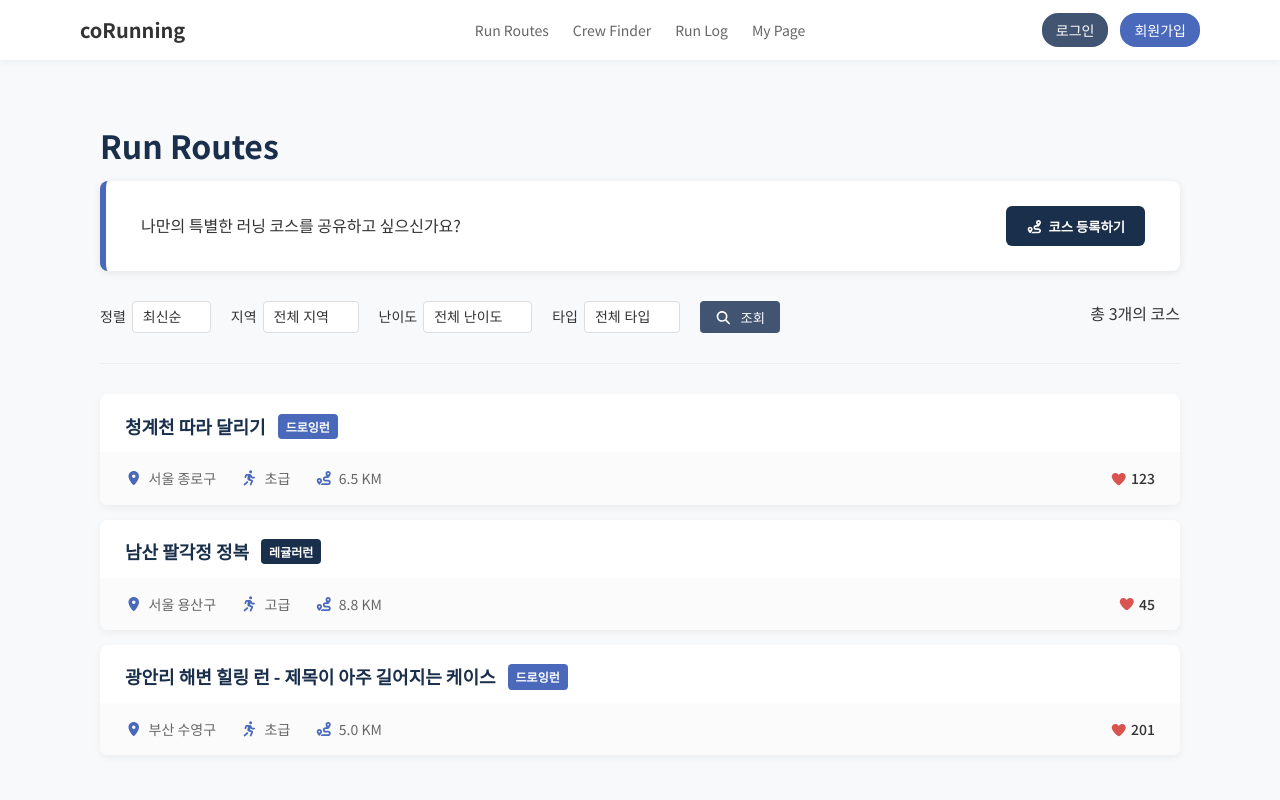
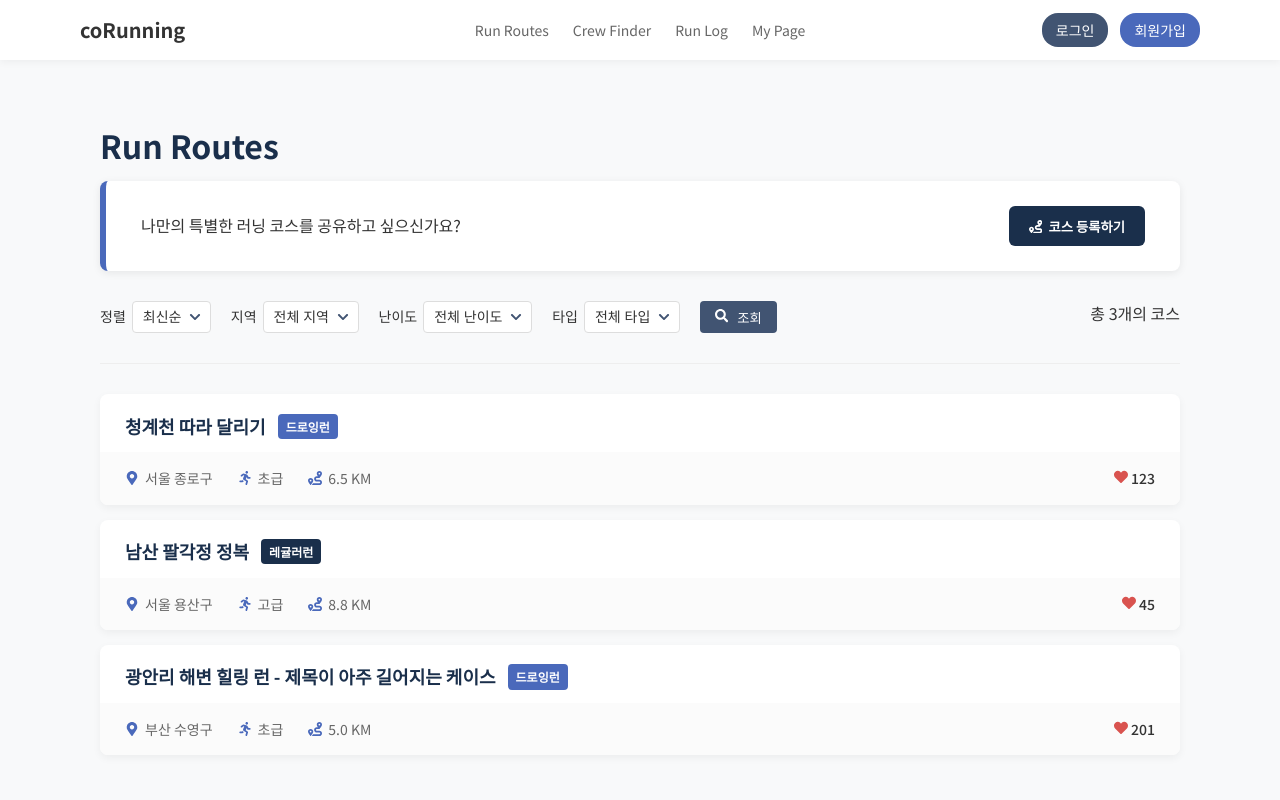
Before and after one commit to yulim1115/coRunningFront, a React (Create React App) app in the folder corunning/: page /routes in a window 1280 px wide. Shown: the top 800 px of the page. Built offline with nearby package versions, Linux system fonts and the light colour scheme.

Commit message:
react-icons로 수정

```diff
--- a/corunning/package.json
+++ b/corunning/package.json
@@ -16,6 +16,7 @@
     "react": "^19.2.0",
     "react-daum-postcode": "^3.2.0",
     "react-dom": "^19.2.0",
+    "react-icons": "^5.5.0",
     "react-router-dom": "^7.9.6",
     "react-scripts": "5.0.1",
     "styled-components": "^6.1.19",
--- a/corunning/src/pages/RunRoutes/RunRoutesListPage.jsx
+++ b/corunning/src/pages/RunRoutes/RunRoutesListPage.jsx
@@ -1,14 +1,14 @@
 import React from "react";
 import "./RunRoutesPage.css";
 
-import { FontAwesomeIcon } from "@fortawesome/react-fontawesome";
 import {
-  faRoute,
-  faMagnifyingGlass,
-  faMapMarkerAlt,
-  faPersonRunning,
-  faHeart,
-} from "@fortawesome/free-solid-svg-icons";
+  FaRoute,
+  FaSearch,
+  FaMapMarkerAlt,
+  FaRunning,
+  FaHeart,
+  FaChevronDown,
+} from "react-icons/fa";
 
 const sampleRoutes = [
   {
@@ -50,13 +50,15 @@ function RunRoutesListPage() {
       <div className="registration-notice">
         <p>나만의 특별한 러닝 코스를 공유하고 싶으신가요?</p>
         <button className="register-course-btn">
-          <FontAwesomeIcon icon={faRoute} /> &nbsp; 코스 등록하기
+          <FaRoute /> &nbsp; 코스 등록하기
         </button>
       </div>
 
       {/* 필터 */}
       <section className="filter-controls-area">
         <div className="filter-group-wrapper">
+
+          {/* 정렬 */}
           <div className="filter-group">
             <label>정렬</label>
             <div className="custom-select">
@@ -64,9 +66,11 @@ function RunRoutesListPage() {
                 <option>최신순</option>
                 <option>인기순</option>
               </select>
+              <FaChevronDown className="select-arrow" />
             </div>
           </div>
 
+          {/* 지역 */}
           <div className="filter-group">
             <label>지역</label>
             <div className="custom-select">
@@ -75,9 +79,11 @@ function RunRoutesListPage() {
                 <option>서울</option>
                 <option>경기</option>
               </select>
+              <FaChevronDown className="select-arrow" />
             </div>
           </div>
 
+          {/* 난이도 */}
           <div className="filter-group">
             <label>난이도</label>
             <div className="custom-select">
@@ -87,9 +93,11 @@ function RunRoutesListPage() {
                 <option>중급</option>
                 <option>고급</option>
               </select>
+              <FaChevronDown className="select-arrow" />
             </div>
           </div>
 
+          {/* 타입 */}
           <div className="filter-group">
             <label>타입</label>
             <div className="custom-select">
@@ -98,11 +106,13 @@ function RunRoutesListPage() {
                 <option>드로잉런</option>
                 <option>레귤러런</option>
               </select>
+              <FaChevronDown className="select-arrow" />
             </div>
           </div>
 
+          {/* 조회 버튼 */}
           <button className="search-button">
-            <FontAwesomeIcon icon={faMagnifyingGlass} /> &nbsp; 조회
+            <FaSearch /> &nbsp; 조회
           </button>
         </div>
 
@@ -132,11 +142,11 @@ function RunRoutesListPage() {
             <div className="card-meta-details-wrapper">
               <div className="card-meta-details">
                 <span>
-                  <FontAwesomeIcon icon={faMapMarkerAlt} /> {route.region}
+                  <FaMapMarkerAlt /> {route.region}
                 </span>
 
                 <span>
-                  <FontAwesomeIcon icon={faPersonRunning} />
+                  <FaRunning />
                   <span
                     className={`difficulty-text ${
                       route.difficulty === "초급"
@@ -151,12 +161,12 @@ function RunRoutesListPage() {
                 </span>
 
                 <span>
-                  <FontAwesomeIcon icon={faRoute} /> {route.distance}
+                  <FaRoute /> {route.distance}
                 </span>
               </div>
 
               <span className="likes">
-                <FontAwesomeIcon icon={faHeart} /> {route.likes}
+                <FaHeart /> {route.likes}
               </span>
             </div>
           </div>
--- a/corunning/src/pages/RunRoutes/RunRoutesPage.css
+++ b/corunning/src/pages/RunRoutes/RunRoutesPage.css
@@ -83,13 +83,21 @@ h1 {
     border-radius: 4px;
     font-size: 14px;
     appearance: none;
-    cursor: pointer;
     background: #fff;
     height: 32px;
+
+    -webkit-appearance: none;
+    -moz-appearance: none;
+    appearance: none;
+    background-image: none;
 }
 
-/* ▼ 아이콘 (React SVG 기반) */
-.custom-select svg {
+.custom-select select::-ms-expand {
+    display: none;
+}
+
+/* ▼ 아이콘 */
+.select-arrow {
     position: absolute;
     right: 10px;
     top: 50%;
@@ -176,7 +184,7 @@ h1 {
     color:#666;
 }
 
-/* SVG 아이콘 스타일 */
+/* 아이콘 */
 .card-meta-details svg {
     font-size: 14px;
     color: #4A69BB;
@@ -187,12 +195,11 @@ h1 {
     font-weight: 500;
 }
 
-/* 좋아요 아이콘 */
 .likes svg {
     color:#D9534F;
 }
 
-/* 아이콘 + 텍스트 정렬 */
+/* 텍스트 정렬 */
 .card-meta-details span {
     display: flex;
     align-items: center;
```
Also changed, not shown: 1 other file (tests, documents, lock files or other folders).
